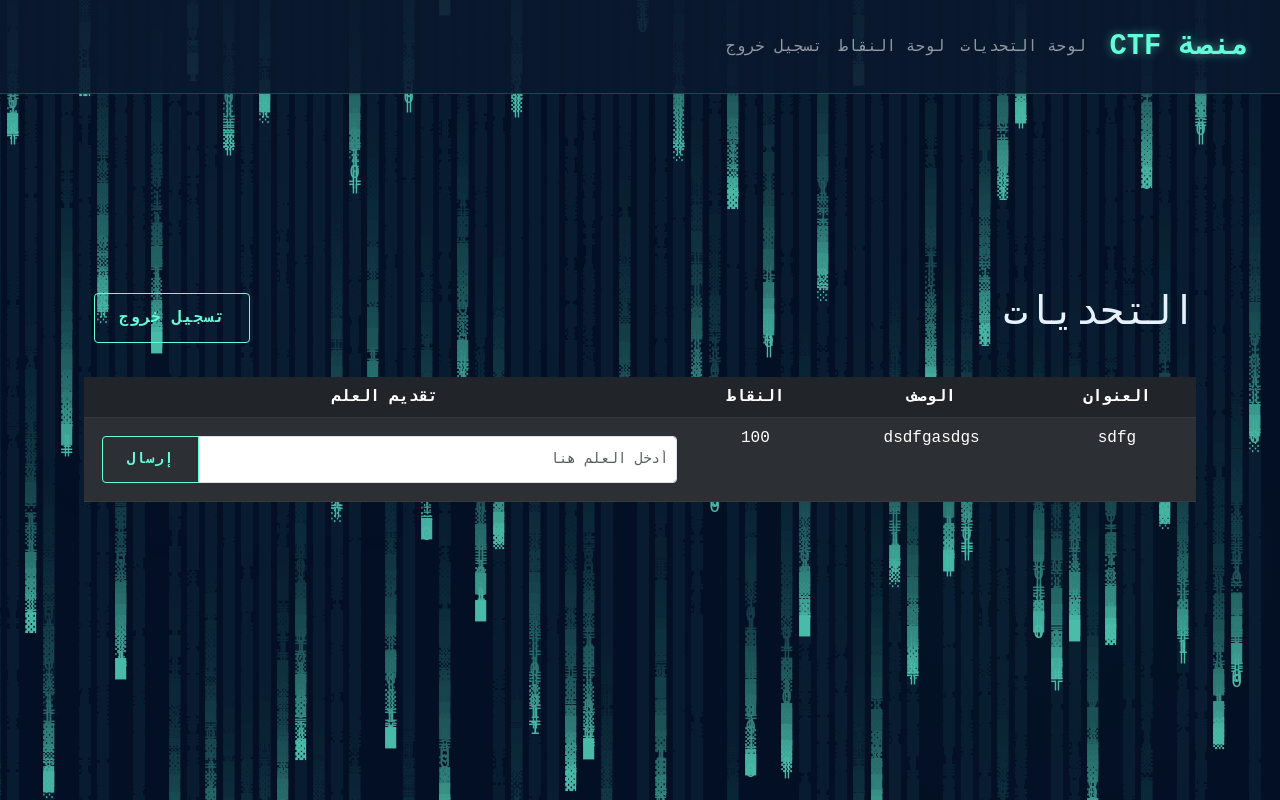
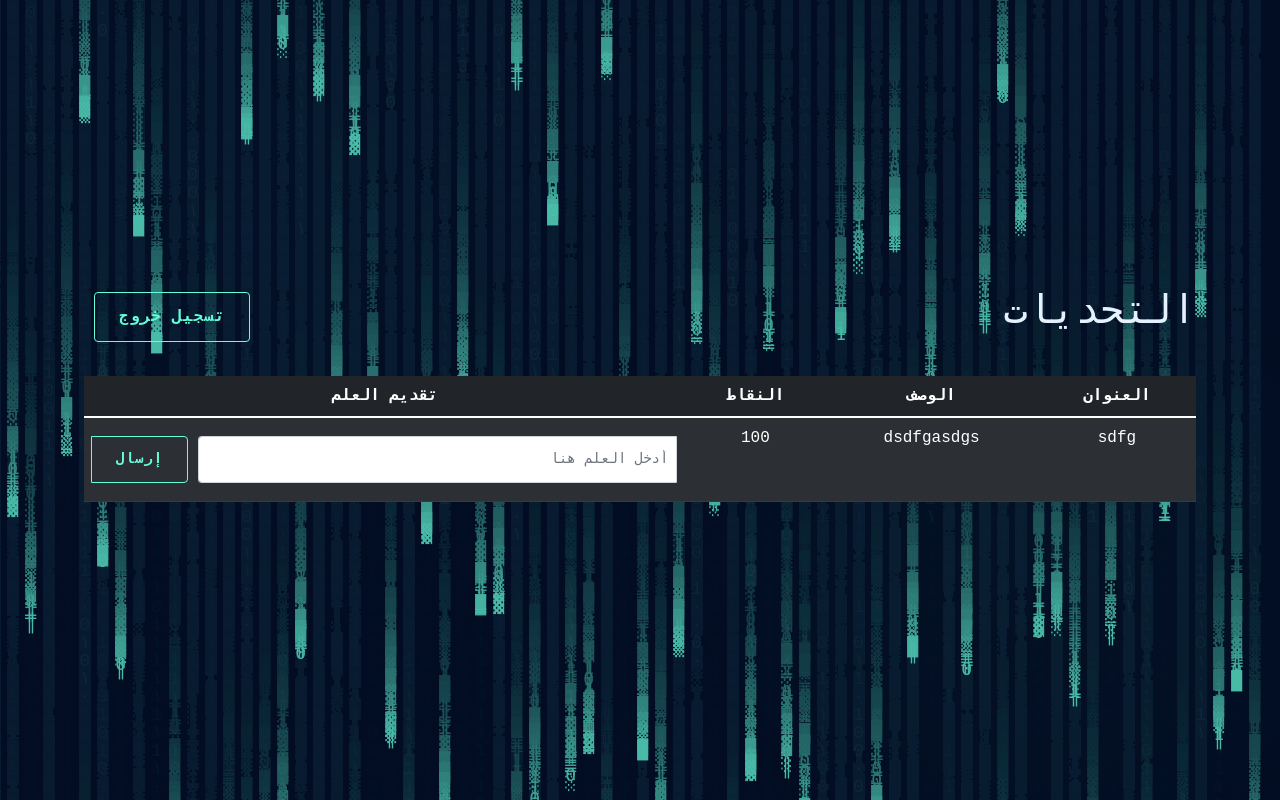
Before and after one commit to NBAYrtyujkil/ctf, a Flask app: page /dashboard in a window 1280 px wide. Run offline with Flask 3, Linux system fonts and the light colour scheme; a user stored in the database is signed in; some libraries are stand-ins or nearby versions.

Commit message:
Update base.html

```diff
--- a/templates/base.html
+++ b/templates/base.html
@@ -1,43 +1,65 @@
 <!DOCTYPE html>
 <html lang="ar" dir="rtl">
 <head>
-    <meta charset="UTF-8" />
-    <title>{% block title %}CTF{% endblock %}</title>
-    <link href="https://cdn.jsdelivr.net/npm/bootstrap@5.3.0/dist/css/bootstrap.rtl.min.css" rel="stylesheet" />
-    <link href="{{ url_for('static', filename='css/custom.css') }}" rel="stylesheet" />
+    <meta charset="UTF-8">
+    <meta name="viewport" content="width=device-width, initial-scale=1.0">
+    <title>{% block title %}نظام CTF{% endblock %}</title>
+    <link href="https://fonts.googleapis.com/css2?family=Tajawal:wght@400;500;700&display=swap" rel="stylesheet">
+    <link href="https://cdn.jsdelivr.net/npm/bootstrap@5.1.3/dist/css/bootstrap.min.css" rel="stylesheet">
+    <style>
+        :root {
+            --primary-dark: #0a192f;
+            --secondary-dark: #172a45;
+            --cyber-teal: #64ffda;
+            --cyber-blue: #1e90ff;
+            --text-light: #e6f1ff;
+            --text-gray: #8892b0;
+        }
+        body {
+            background-color: var(--primary-dark);
+            color: var(--text-light);
+            font-family: 'Tajawal', sans-serif;
+            min-height: 100vh;
+        }
+        .cyber-card {
+            background: rgba(23, 42, 69, 0.8);
+            border: 1px solid var(--cyber-teal);
+            border-radius: 8px;
+            box-shadow: 0 0 15px rgba(100, 255, 218, 0.2);
+            margin-bottom: 2rem;
+            padding: 1.5rem;
+        }
+        .btn-cyber {
+            border: 1px solid var(--cyber-teal);
+            color: var(--cyber-teal);
+            background: transparent;
+            transition: all 0.3s;
+        }
+        .btn-cyber:hover {
+            background: rgba(100, 255, 218, 0.1);
+            box-shadow: 0 0 10px rgba(100, 255, 218, 0.3);
+        }
+        #matrix-bg {
+            position: fixed;
+            top: 0;
+            left: 0;
+            width: 100%;
+            height: 100%;
+            z-index: -1;
+            opacity: 0.15;
+        }
+    </style>
+    {% block head %}{% endblock %}
 </head>
 <body>
-
-<nav class="navbar navbar-expand-lg navbar-dark mb-4">
-  <div class="container-fluid">
-    <a class="navbar-brand" href="{{ url_for('dashboard') }}">منصة CTF</a>
-    <button class="navbar-toggler" type="button" data-bs-toggle="collapse" data-bs-target="#navbarNav" aria-controls="navbarNav" aria-expanded="false" aria-label="تبديل التنقل">
-      <span class="navbar-toggler-icon"></span>
-    </button>
-    <div class="collapse navbar-collapse" id="navbarNav">
-      <ul class="navbar-nav me-auto mb-2 mb-lg-0">
-        {% if session.get('user_id') %}
-        <li class="nav-item"><a class="nav-link" href="{{ url_for('dashboard') }}">لوحة التحديات</a></li>
-        <li class="nav-item"><a class="nav-link" href="{{ url_for('scoreboard') }}">لوحة النقاط</a></li>
-        <li class="nav-item"><a class="nav-link" href="{{ url_for('logout') }}">تسجيل خروج</a></li>
-        {% else %}
-        <li class="nav-item"><a class="nav-link" href="{{ url_for('login') }}">تسجيل الدخول</a></li>
-        <li class="nav-item"><a class="nav-link" href="{{ url_for('register') }}">مستخدم جديد</a></li>
-        {% endif %}
-        {% if session.get('admin') %}
-        {% endif %}
-      </ul>
-    </div>
-  </div>
-</nav>
-
-<div class="container">
+    <canvas id="matrix-bg"></canvas>
+    <div class="container py-4">
         {% with messages = get_flashed_messages(with_categories=true) %}
             {% if messages %}
                 {% for category, message in messages %}
-        <div class="alert alert-{{ category }} alert-dismissible fade show" role="alert">
+                    <div class="alert alert-{{ category }} alert-dismissible fade show">
                         {{ message }}
-          <button type="button" class="btn-close" data-bs-dismiss="alert" aria-label="إغلاق"></button>
+                        <button type="button" class="btn-close" data-bs-dismiss="alert" aria-label="Close"></button>
                     </div>
                 {% endfor %}
             {% endif %}
@@ -46,6 +68,55 @@
         {% block content %}{% endblock %}
     </div>
 
-<script src="https://cdn.jsdelivr.net/npm/bootstrap@5.3.0/dist/js/bootstrap.bundle.min.js"></script>
+    <script src="https://cdn.jsdelivr.net/npm/bootstrap@5.1.3/dist/js/bootstrap.bundle.min.js"></script>
+    <script>
+        // Binary Rain Animation
+        document.addEventListener('DOMContentLoaded', () => {
+            const canvas = document.getElementById('matrix-bg');
+            const ctx = canvas.getContext('2d');
+
+            function resizeCanvas() {
+                canvas.width = window.innerWidth;
+                canvas.height = window.innerHeight;
+            }
+
+            const chars = "01٠١";
+            const fontSize = 18;
+            let drops = [];
+
+            function initDrops() {
+                const cols = Math.floor(canvas.width / fontSize);
+                drops = Array(cols).fill(0).map(() => Math.random() * -100);
+            }
+
+            function draw() {
+                ctx.fillStyle = 'rgba(10, 25, 47, 0.05)';
+                ctx.fillRect(0, 0, canvas.width, canvas.height);
+
+                ctx.fillStyle = '#64ffda';
+                ctx.font = `${fontSize}px 'Courier New', monospace`;
+
+                for (let i = 0; i < drops.length; i++) {
+                    const char = chars[Math.floor(Math.random() * chars.length)];
+                    const x = i * fontSize;
+                    const y = drops[i] * fontSize;
+
+                    ctx.fillText(char, x, y);
+
+                    if (y > canvas.height && Math.random() > 0.975) {
+                        drops[i] = 0;
+                    }
+                    drops[i]++;
+                }
+
+                requestAnimationFrame(draw);
+            }
+
+            window.addEventListener('resize', resizeCanvas);
+            resizeCanvas();
+            initDrops();
+            draw();
+        });
+    </script>
 </body>
 </html>
```
Lines whose indentation alone changed are shown as unchanged.
